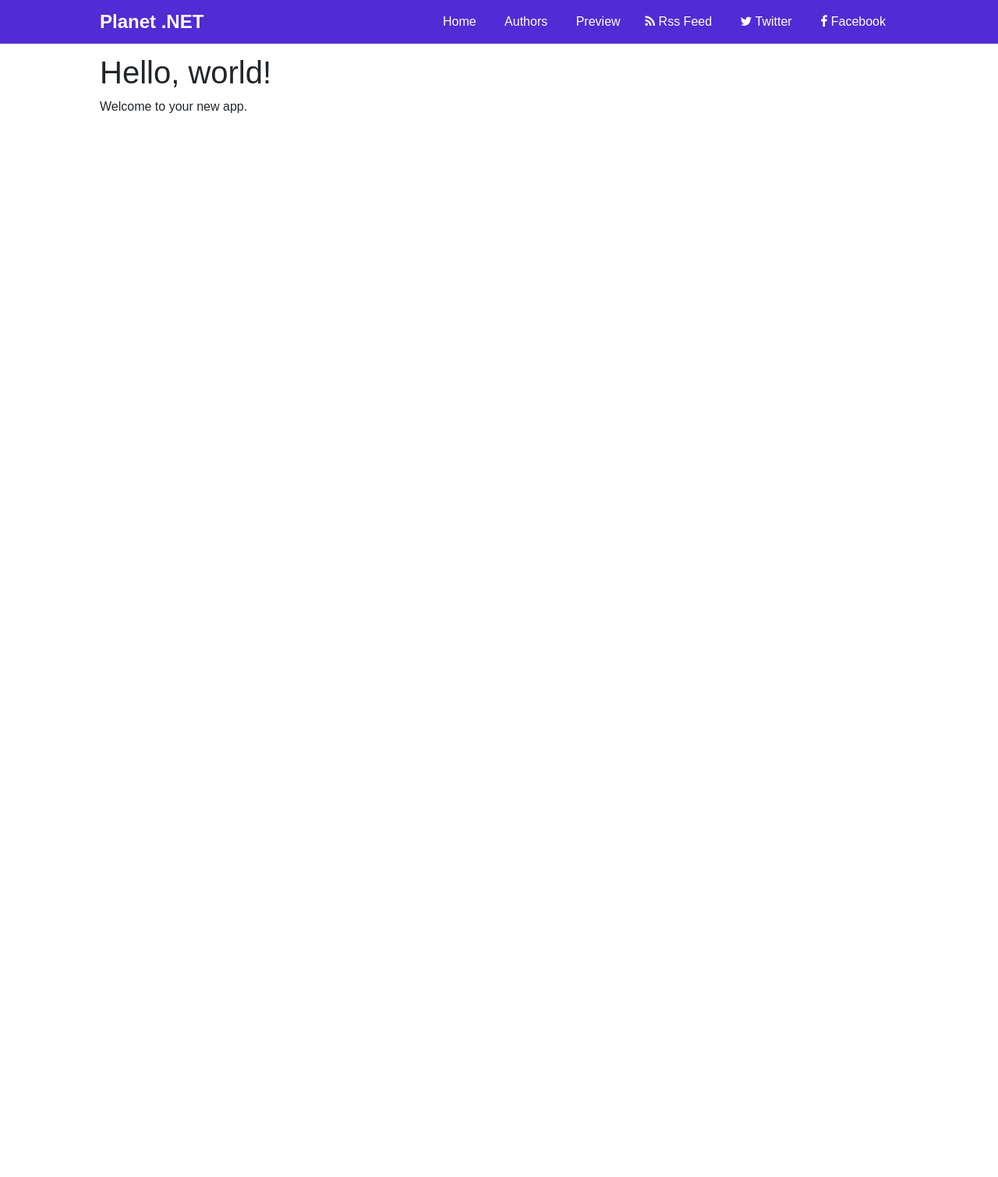
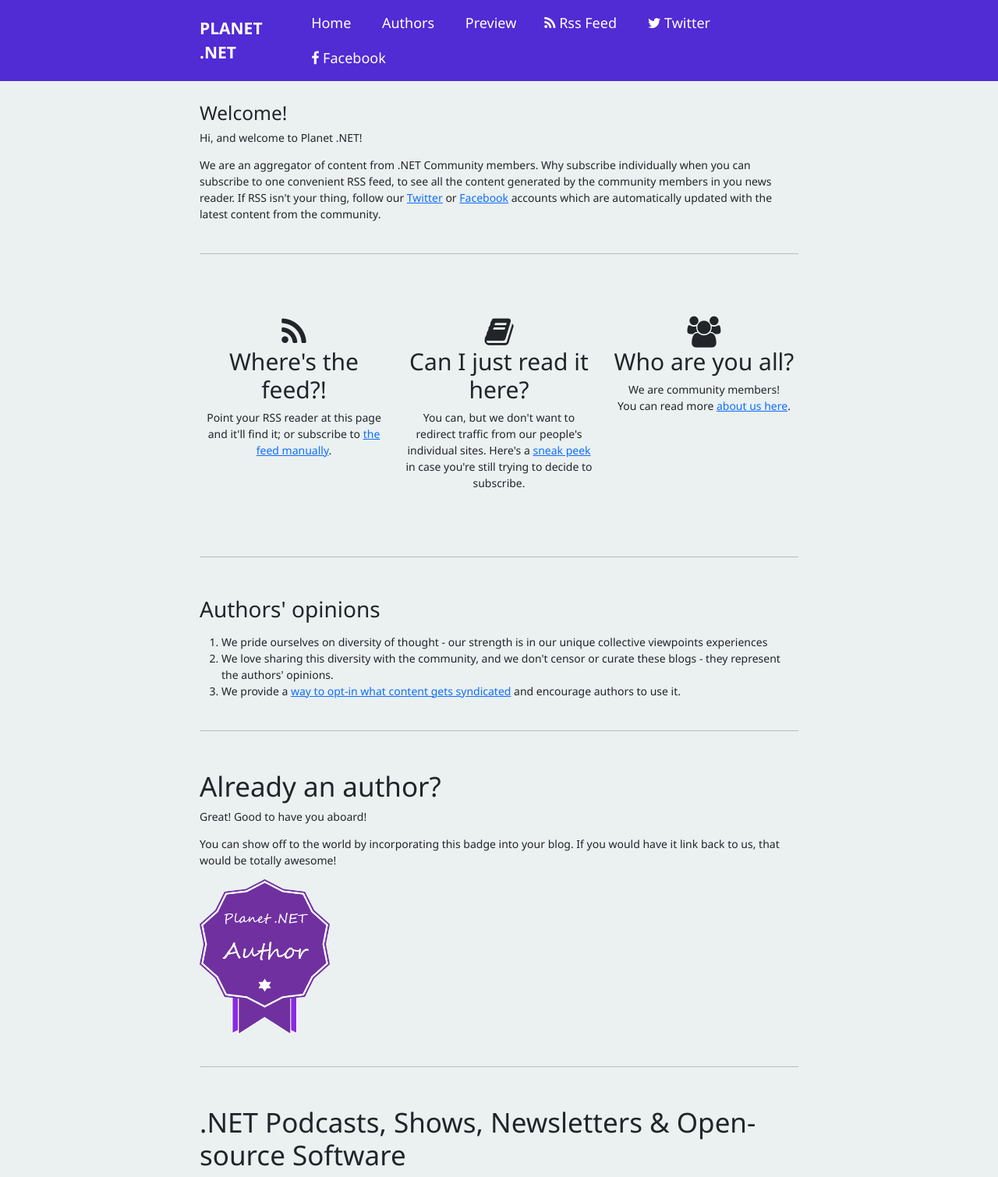
Before and after one commit to planetxamarin/planet-dotnet, an ASP.NET Core app: page / in a window 1280 px wide. Shown: the whole page at 78% size. Before the commit the page ends 145 px from the top, so only its background shows below. Run offline with ASP.NET Core 8, Linux system fonts and the light colour scheme; style sheets or scripts are compiled from the project's sources.

Commit message:
VIEWS: Home

```diff
--- a/PlanetDotnet.Portal/Views/Components/HeaderComponents/HeaderComponent.razor
+++ b/PlanetDotnet.Portal/Views/Components/HeaderComponents/HeaderComponent.razor
@@ -1,6 +1,6 @@
 <div class="top-menu">
     <div class="app-title">
-        <span>Planet .NET</span>
+        <span>PLANET .NET</span>
     </div>
     <button class="hamburger-menu" @onclick="@ToggleMenu">☰</button>
     <div class="@(isMenuVisible?"mobile-nav-links":"nav-links")">
--- /dev/null
+++ b/PlanetDotnet.Portal/Views/Components/HomeComponents/HomeComponent.razor
@@ -0,0 +1,61 @@
+<h3>Welcome!</h3>
+<p>Hi, and welcome to Planet .NET!</p>
+<p>We are an aggregator of content from .NET Community members. Why subscribe individually when you can subscribe to one convenient RSS feed, to see all the content generated by the community members in you news reader. If RSS isn't your thing, follow our <a href="#">Twitter</a> or <a href="#">Facebook</a> accounts which are automatically updated with the latest content from the community.</p>
+<hr />
+<div class="leader row text-center">
+    <div class="col-md-4">
+        <i class="fa fa-rss"></i>
+        <h1>Where's the feed?!</h1>
+        <p>
+            Point your RSS reader at this page and it'll find it; or subscribe to <a href="#">the feed manually</a>.
+        </p>
+    </div>
+    <div class="col-md-4">
+        <i class="fa fa-book"></i>
+        <h1>Can I just read it here?</h1>
+        <p>
+            You can, but we don't want to redirect traffic from our people's individual sites. Here's a <a href="#">sneak peek</a> in case you're still trying to decide to subscribe.
+        </p>
+    </div>
+    <div class="col-md-4">
+        <i class="fa fa-users"></i>
+        <h1>Who are you all?</h1>
+        <p>
+            We are community members! <br />You can read more <a href="#">about us here</a>.
+        </p>
+    </div>
+</div>
+
+<hr />
+
+<h2>Authors' opinions</h2>
+<p>
+    <ol>
+        <li>We pride ourselves on diversity of thought - our strength is in our unique collective viewpoints experiences</li>
+        <li>We love sharing this diversity with the community, and we don't censor or curate these blogs - they represent the authors' opinions.</li>
+        <li>We provide a <a href="#">way to opt-in what content gets syndicated</a> and encourage authors to use it.</li>
+    </ol>
+</p>
+
+<hr />
+<h1>Already an author?</h1>
+<p>Great! Good to have you aboard!</p>
+<p>
+    You can show off to the world by incorporating this badge into your blog. If you would have it link back to us, that would be totally awesome!
+</p>
+<img class="featuredbadge" src="/author-badge.png" alt="Planet .NET Author badge" height="200" />
+
+<hr />
+<h1>.NET Podcasts, Shows, Newsletters & Open-source Software</h1>
+
+@* @if (WelcomeView.Podcasts != null && WelcomeView.Podcasts.Count() > 0)
+{
+    <hr />
+    <h1>@Localizer["PODCASTS_TITLE"]</h1>
+    <p>
+        @foreach (var podcast in WelcomeView.Podcasts)
+        {
+            <PodcastComponent Member="podcast" />
+        }
+    </p>
+} *@
--- /dev/null
+++ b/PlanetDotnet.Portal/Views/Components/HomeComponents/HomeComponent.razor.css
@@ -0,0 +1,14 @@
+.leader{
+    font-size:14px;
+}
+.leader .col-md-4 {
+    margin: 30px 0;
+}
+
+.leader i.fa {
+    font-size: 40px;
+}
+
+.leader h1{
+    font-size:30px;
+}
--- /dev/null
+++ b/PlanetDotnet.Portal/Views/Pages/Home.razor
@@ -0,0 +1,6 @@
+@page "/"
+@using PlanetDotnet.Portal.Views.Components.HomeComponents
+
+<PageTitle>Planet Dotnet : Community Blog Feed</PageTitle>
+
+<HomeComponent />
--- a/PlanetDotnet.Portal/Views/Pages/Index.razor
+++ /dev/null
@@ -1,7 +0,0 @@
-@page "/"
-
-<PageTitle>Planet Dotnet</PageTitle>
-
-<h1>Hello, world!</h1>
-
-Welcome to your new app.
--- a/PlanetDotnet.Portal/wwwroot/css/app.css
+++ b/PlanetDotnet.Portal/wwwroot/css/app.css
@@ -1,8 +1,28 @@
 body, html {
     margin: 0;
     padding: 0;
-    font-family: Arial, sans-serif;
+    font-family: "WeblySleek UI","Segoe UI","Helvetica Neue", Arial, sans-serif;
+    background-color: #ebf0f1;
+    font-size: 14px;
 }
+
+* {
+    scrollbar-color: #512bd4 #ebf0f1;
+}
+
+    *::-webkit-scrollbar {
+        width: 12px;
+    }
+
+    *::-webkit-scrollbar-track {
+        background: #ebf0f1;
+    }
+
+    *::-webkit-scrollbar-thumb {
+        background-color: #512bd4;
+        border-radius: 20px;
+        border: 3px solid #ebf0f1;
+    }
 
 .top-menu {
     display: flex;
@@ -11,9 +31,13 @@ body, html {
     background-color: #512bd4;
     color: white;
     padding: 0.5em 1em;
-    padding-right: 10%;
-    padding-left: 10%;
+    padding-right: 20%;
+    padding-left: 20%;
 }
+
+    .top-menu a {
+        font-size: 18px;
+    }
 
 .app-title {
     font-size: 1.5em;
@@ -66,7 +90,12 @@ body, html {
 }
 
 .body-container {
-    padding-top: 1%;
-    padding-right: 10%;
-    padding-left: 10%;
+    padding-top: 2%;
+    padding-right: 20%;
+    padding-left: 20%;
 }
+
+    .body-container hr {
+        margin-top: 40px;
+        margin-bottom: 50px;
+    }
--- a/PlanetDotnet.Portal/wwwroot/index.html
+++ b/PlanetDotnet.Portal/wwwroot/index.html
@@ -4,7 +4,7 @@
 <head>
     <meta charset="utf-8" />
     <meta name="viewport" content="width=device-width, initial-scale=1.0, maximum-scale=1.0, user-scalable=no" />
-    <title>Planet Dotnet</title>
+    <title>Planet Dotnet : Community Blog Feed</title>
     <base href="/" />
     <link href="css/fontawesome/css/font-awesome.min.css" rel="stylesheet" />
     <link href="css/bootstrap/bootstrap.min.css" rel="stylesheet" />
@@ -18,7 +18,6 @@
 
 <body>
     <div id="app">
-
     </div>
     <script src="_framework/blazor.webassembly.js"></script>
     <script>navigator.serviceWorker.register('service-worker.js');</script>
```
Also changed, not shown: PlanetDotnet.Portal/Views/Components/HomeComponents/HomeComponent.razor.cs (added, +13 -0 lines), PlanetDotnet.Portal/wwwroot/author-badge.png (added).
